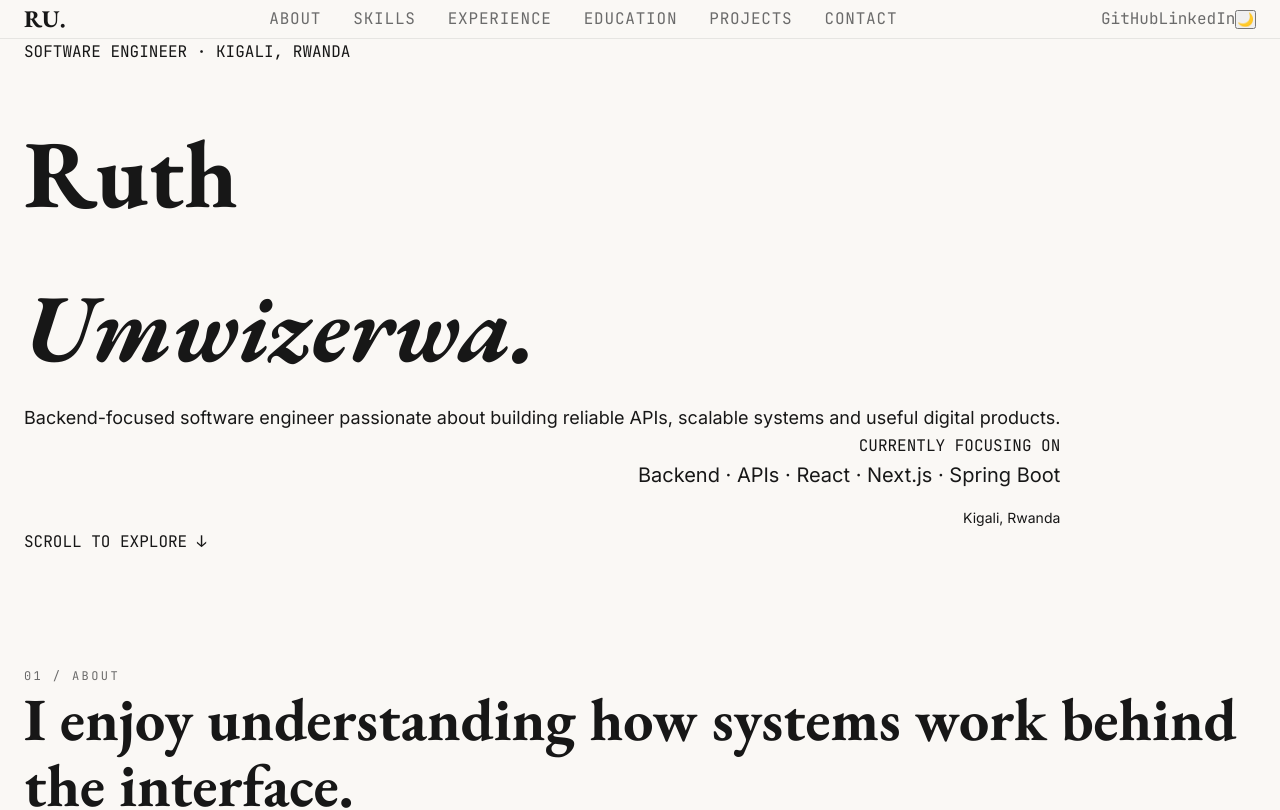
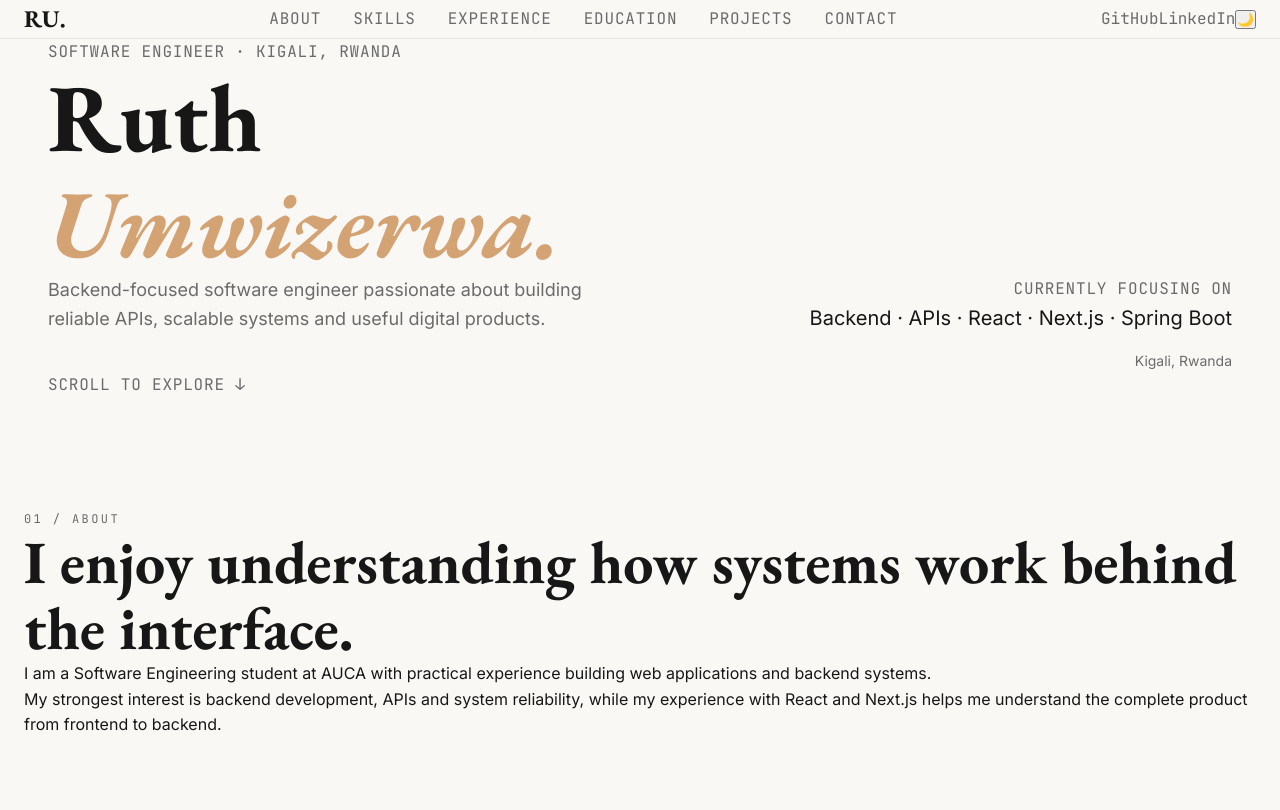
Before and after one commit to Umwizer/ruthumwizerwaportfolio, a Next.js app: page / in a window 1280 px wide. Shown: the top 810 px of the page. Built offline with nearby package versions, Linux system fonts and the light colour scheme.

Commit message:
hero redesigning

```diff
--- a/app/components/Hero.tsx
+++ b/app/components/Hero.tsx
@@ -2,49 +2,25 @@ import { contact } from "../data/portfolio";
 
 export default function Hero() {
   return (
-    <section
-      id="home"
-      className="grid-background flex min-h-screen items-center px-6 pt-24"
-    >
-      <div className="mx-auto w-full max-w-7xl">
-        <p className="mono mb-8 text-xs uppercase tracking-[0.3em] text-neutral-500">
-          Software Engineer · Kigali, Rwanda
-        </p>
-
-        <h1 className="serif max-w-5xl text-6xl leading-[0.9] tracking-tight sm:text-7xl md:text-8xl lg:text-9xl">
-          Ruth
-          <br />
-          <span className="italic">Umwizerwa.</span>
+    <section id="home" className="flex min-h-screen items-center px-6 pt-28 pb-16 relative overflow-hidden">
+      <div className="container relative z-10">
+        <p className="mono text-xs uppercase tracking-wider text-muted mb-6">Software Engineer · Kigali, Rwanda</p>
+        <h1 className="serif text-6xl md:text-8xl lg:text-9xl leading-tight font-bold">
+          Ruth<br />
+          <span className="italic text-accent">Umwizerwa.</span>
         </h1>
-
-        <div className="mt-12 grid gap-10 md:grid-cols-2">
-          <p className="max-w-xl text-lg leading-8 text-neutral-600">
-            Backend-focused software engineer passionate about building
-            reliable APIs, scalable systems and useful digital products.
+        <div className="grid-2-col mt-12">
+          <p className="text-lg leading-8 text-muted max-w-xl">
+            Backend-focused software engineer passionate about building reliable APIs, scalable systems and useful digital products.
           </p>
-
           <div className="md:text-right">
-            <p className="mono text-xs uppercase tracking-widest text-neutral-500">
-              Currently focusing on
-            </p>
-
-            <p className="mt-3 text-xl">
-              Backend · APIs · React · Next.js · Spring Boot
-            </p>
-
-            <p className="mt-4 text-sm text-neutral-500">
-              {contact.location}
-            </p>
+            <p className="mono text-xs uppercase tracking-wider text-muted">Currently focusing on</p>
+            <p className="text-xl font-medium mt-3">Backend · APIs · React · Next.js · Spring Boot</p>
+            <p className="text-sm text-muted mt-4">{contact.location}</p>
           </div>
         </div>
-
         <div className="mt-20">
-          <a
-            href="#about"
-            className="mono text-xs uppercase tracking-widest hover-line"
-          >
-            Scroll to explore ↓
-          </a>
+          <a href="#about" className="mono text-xs uppercase tracking-wider text-muted hover-underline">Scroll to explore ↓</a>
         </div>
       </div>
     </section>
```
